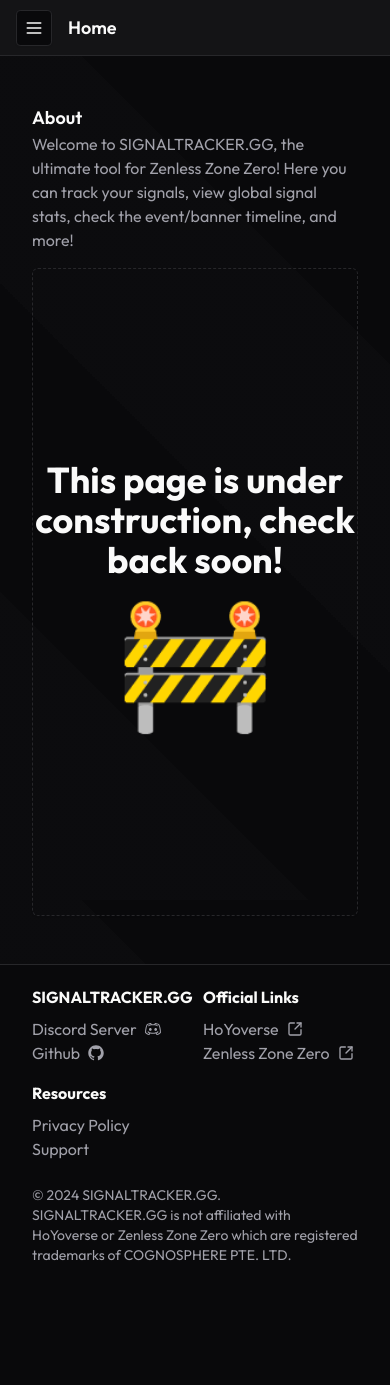
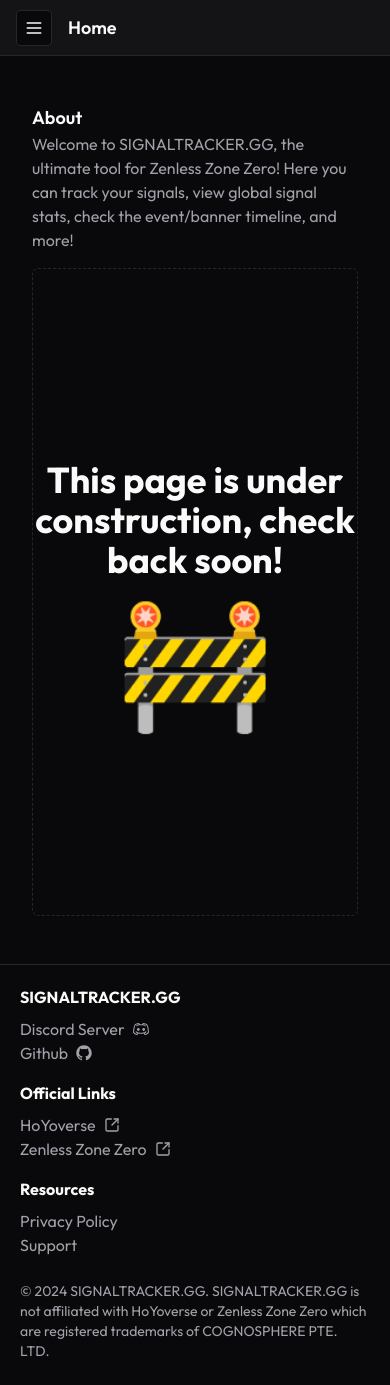
Before and after one commit to TristanKatwaroo/signal-tracker, a Next.js app: page / in a window 390 px wide. Before the commit the page ends 1289 px from the top, so only its background shows below. Built offline with nearby package versions, Linux system fonts and the light colour scheme; no server answers; what tailwindcss-debug-screens would draw is missing.

Commit message:
footer UX

```diff
--- a/src/app/layout.tsx
+++ b/src/app/layout.tsx
@@ -1,3 +1,4 @@
+// layout.tsx or the main layout component
 import type { Metadata } from "next";
 import { Outfit as FontSans } from "next/font/google";
 import "./globals.css";
@@ -5,7 +6,6 @@ import { ThemeProvider } from "@/components/theme/theme-provider";
 import Sidebar from "@/components/navigation/Sidebar";
 import MobileHeader from "@/components/navigation/MobileHeader";
 import { cn } from "@/lib/utils";
-// import { AuthProvider } from "@/context/AuthContext";
 import Footer from "@/components/Footer"; // Import Footer
 
 export const runtime = "edge";
@@ -33,20 +33,18 @@ export default function RootLayout({
           "debug-screens": process.env.NODE_ENV === "development",
         })}
       >
-        {/* <AuthProvider> */}
         <ThemeProvider
           attribute="class"
           defaultTheme="dark"
           enableSystem
           disableTransitionOnChange
         >
-            <div className="relative min-h-screen flex flex-col">
+          <div className="flex flex-col min-h-screen">
             <MobileHeader />
             <div className="flex flex-grow">
-                <div className="grid md:grid-cols-[220px_1fr] lg:grid-cols-[280px_1fr]">
+              <div className="grid md:grid-cols-[220px_1fr] lg:grid-cols-[280px_1fr] flex-grow">
                 <Sidebar />
-                </div>
-                <div className="flex flex-col flex-grow stripe-pattern">
+                <div className="flex flex-col flex-grow">
                   <main className="flex-grow max-w-7xl 2xl:max-w-[100rem] mx-auto w-full px-4 md:px-6 lg:px-8 py-8">
                     {children}
                   </main>
@@ -54,8 +52,8 @@ export default function RootLayout({
                 </div>
               </div>
             </div>
+          </div>
         </ThemeProvider>
-        {/* </AuthProvider> */}
       </body>
     </html>
   );
--- a/src/components/Footer.tsx
+++ b/src/components/Footer.tsx
@@ -1,3 +1,4 @@
+// components/Footer.tsx
 import { DiscordLogoIcon, GitHubLogoIcon } from '@radix-ui/react-icons';
 import { SquareArrowOutUpRight } from 'lucide-react';
 import Link from 'next/link';
@@ -5,9 +6,8 @@ import React from 'react';
 
 const Footer = () => {
   return (
-    // <footer className="border-t bg-card dot-pattern text-muted-foreground py-5">
     <footer className="border-t bg-card text-muted-foreground py-5">
-      <div className="container mx-auto grid grid-cols-2 md:grid-cols-2 lg:grid-cols-3 gap-4">
+      <div className="container mx-auto grid grid-cols-1 md:grid-cols-2 lg:grid-cols-3 gap-4 px-5 md:px-8">
         <div>
           <h5 className="font-bold mb-2 text-primary-foreground">SIGNALTRACKER.GG</h5>
           <ul>
@@ -54,7 +54,7 @@ const Footer = () => {
           </ul>
         </div>
       </div>
-      <div className="container mx-auto grid grid-cols-1 text-sm mt-6 mb-1">
+      <div className="container mx-auto text-sm mt-6 mb-1 px-5 md:px-8">
         &copy; {new Date().getFullYear()} SIGNALTRACKER.GG. SIGNALTRACKER.GG is not affiliated with HoYoverse or Zenless Zone Zero which are registered trademarks of COGNOSPHERE PTE. LTD.
       </div>
     </footer>
```
Lines whose indentation alone changed are shown as unchanged.
